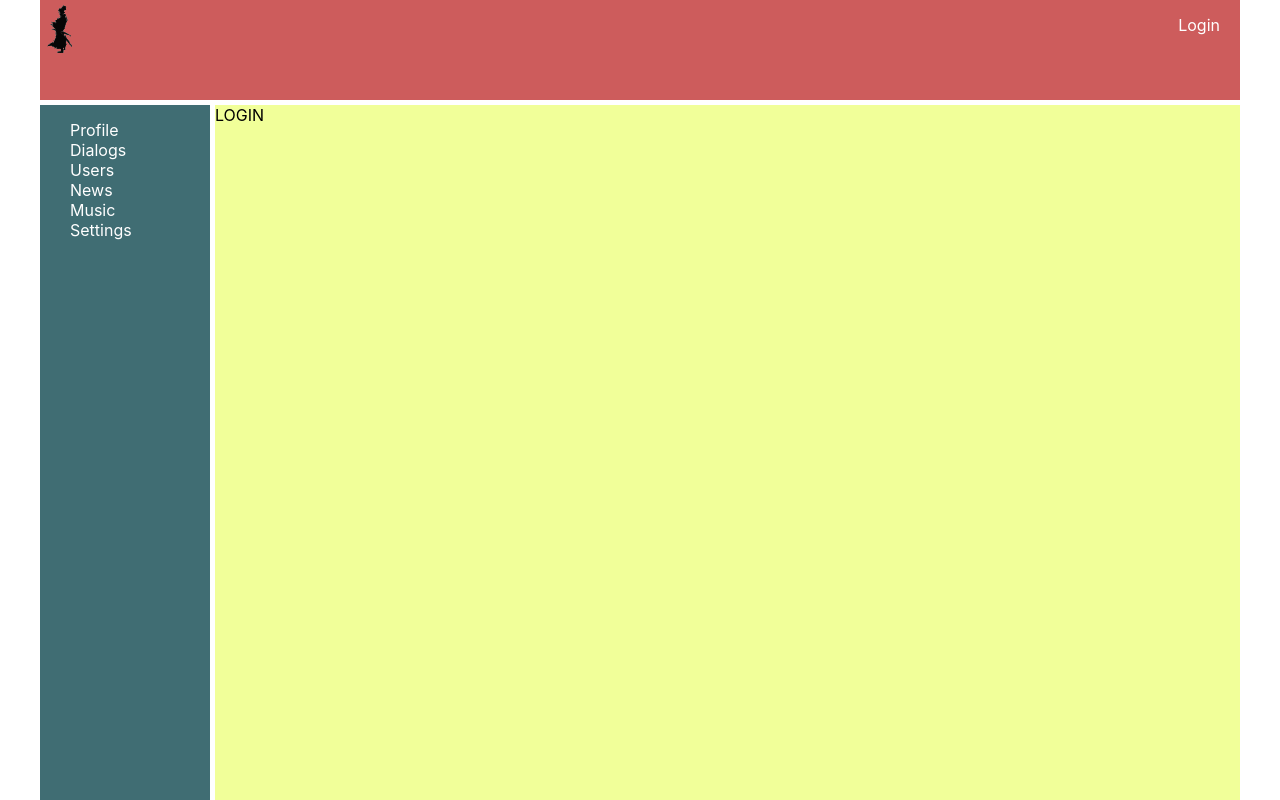
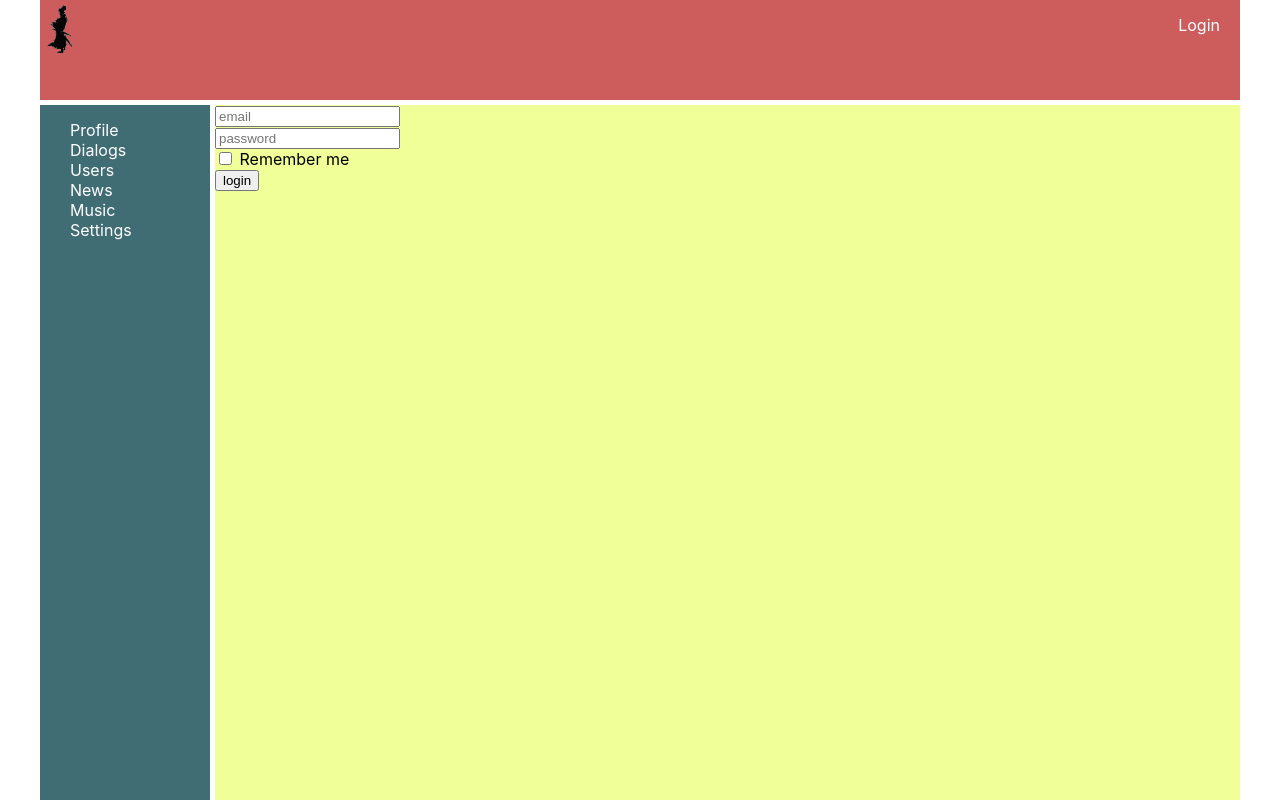
Before and after one commit to AlexandrPanevkin/Social-Network, a React (Create React App) app: page /login in a window 1280 px wide. Built offline with nearby package versions, Linux system fonts and the light colour scheme; no server answers.

Commit message:
add Login

```diff
--- a/src/components/Login/Login.tsx
+++ b/src/components/Login/Login.tsx
@@ -1,9 +1,56 @@
 import React from 'react';
+import {useFormik} from "formik";
+
+const validate = (values: any) => {
+    if (!values.email) {
+        return {
+            email: 'Email is required'
+        }
+    }
+    if (!values.password) {
+        return {
+            password: 'Password is required'
+        }
+    }
+};
 
 export const Login = () => {
+
+    const formik = useFormik({
+        initialValues: {
+            email: '',
+            password: '',
+            rememberMe: false
+        },
+        validate,
+        onSubmit: values => {
+            alert(JSON.stringify(values));
+        },
+    })
+
     return (
-        <div>
-            LOGIN
+        <div className="login-page">
+            <div className="login-page">
+                <div className="form">
+                    <form onSubmit={formik.handleSubmit} className="login-form">
+                        <div>
+                            <input id="email"
+                                      placeholder="email" {...formik.getFieldProps('email')}
+                            />
+                        </div>
+                        <div>
+                            <input
+                                type="password" {...formik.getFieldProps('password')} placeholder="password"/>
+                        </div>
+                        <div>
+                            <input type="checkbox"
+                                   {...formik.getFieldProps('checkbox')}
+                            /> Remember me
+                        </div>
+                        <button>login</button>
+                    </form>
+                </div>
+            </div>
         </div>
     );
 };
--- a/src/components/Users/UsersContainer.tsx
+++ b/src/components/Users/UsersContainer.tsx
@@ -53,8 +53,6 @@ class UsersClassContainer extends React.Component<UsersContainerPropsType, Initi
                 />
             }
         </>
-
-
     }
 }
 
```
Also changed, not shown: src/Redux/reduxStore.ts (line endings or trailing spaces), 1 other file (tests, documents, lock files or other folders).
